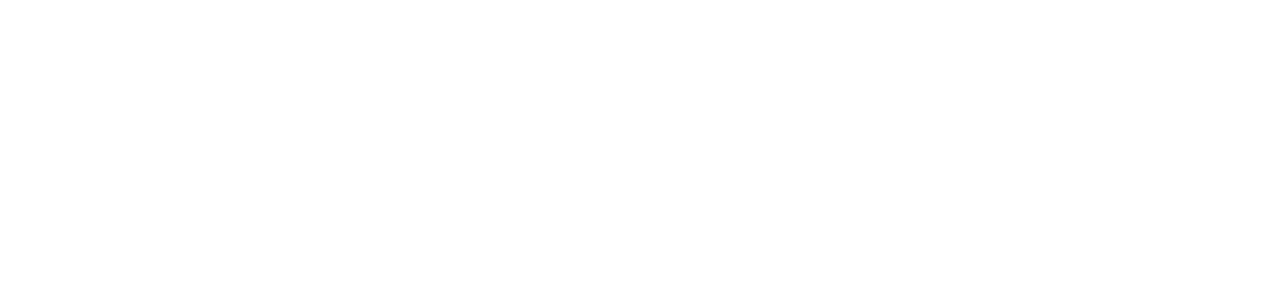
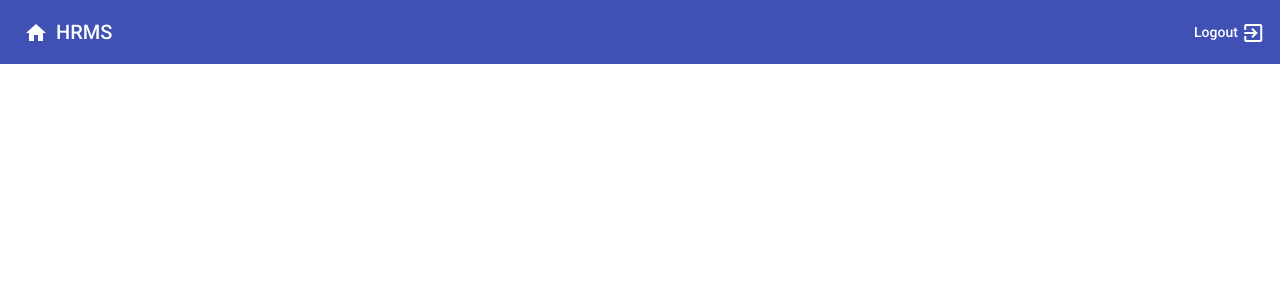
Before and after one commit to floatingBugg/HRMS-Web, an Angular app: page /inventory in a window 1280 px wide. Before the commit this address led to /. Shown: the top 300 px of the page. Built offline with nearby package versions, Linux system fonts and the light colour scheme.

Commit message:
Inventory Management System create modules and components

```diff
--- a/src/app/app-routing.module.ts
+++ b/src/app/app-routing.module.ts
@@ -5,16 +5,22 @@
 import { AuthGuard } from './guards/auth.guard';
 
 const routes: Routes = [
-  {path:'login', component:LoginComponent},
-  {path:'' , redirectTo:'/login',pathMatch:'full'},
-  {path:'home', component:HomeComponent},
-  {path:'dashboard',
-  canActivate: [AuthGuard],
-  loadChildren:()=> import('./modules/dashboard/dashboard.module').then((m) =>m.DashboardModule)}
+    { path: 'login', component: LoginComponent },
+    { path: '', redirectTo: '/login', pathMatch: 'full' },
+    { path: 'home', component: HomeComponent },
+    {
+        path: 'dashboard',
+        canActivate: [AuthGuard],
+        loadChildren: () => import('./modules/dashboard/dashboard.module').then((m) => m.DashboardModule)
+    },
+    {
+        path: 'inventory',
+        loadChildren: () => import('./modules/inventory/inventory.module').then((m) => m.InventoryModule)
+    }
 ];
 
 @NgModule({
-  imports: [RouterModule.forRoot(routes)],
-  exports: [RouterModule]
+    imports: [RouterModule.forRoot(routes)],
+    exports: [RouterModule]
 })
 export class AppRoutingModule { }
--- a/src/app/components/home/home.component.html
+++ b/src/app/components/home/home.component.html
@@ -25,7 +25,7 @@
     <p style="font-size: 14px;"><b>Recruitment Management System</b></p>
   </div>
 </div>
-<div class="card ims-container" routerLink="#"  matRipple [matRippleCentered]="centered" [matRippleDisabled]="disabled" [matRippleUnbounded]="unbounded" [matRippleRadius]="radius" [matRippleColor]="color">
+<div class="card ims-container" routerLink="/inventory"  matRipple [matRippleCentered]="centered" [matRippleDisabled]="disabled" [matRippleUnbounded]="unbounded" [matRippleRadius]="radius" [matRippleColor]="color">
   <img src="https://www.w3schools.com/howto/img_avatar.png" alt="Avatar" style="width:100%">
   <div class="container">
     <p style="font-size: 14px;"><b>Inventory Management System</b></p>
--- a/src/app/modules/dashboard/components/dashboard/dashboard.component.html
+++ b/src/app/modules/dashboard/components/dashboard/dashboard.component.html
@@ -2,10 +2,6 @@
   <mat-progress-bar mode="indeterminate" *ngIf="spinnerService.spinner$ | async"></mat-progress-bar>
 </div>
 <mat-toolbar color="primary">
-  <!-- <button mat-icon-button class="example-icon" (click)="drawer.toggle()"
-    aria-label="Menu">
-    <mat-icon>menu</mat-icon></button> -->
-
   <button routerLink="../home" mat-icon-button>
     <mat-icon>home</mat-icon>
   </button>
--- /dev/null
+++ b/src/app/modules/inventory/components/inventory/inventory.component.html
@@ -0,0 +1,13 @@
+<mat-toolbar color="primary">
+    <button routerLink="../home" mat-icon-button>
+        <mat-icon>home</mat-icon>
+    </button>
+    <span>HRMS</span>
+
+    <span class="example-spacer"></span>
+
+    <button mat-icon-button class="example-icon" (click)="logout()" aria-label="Settings">
+        Logout
+        <mat-icon>exit_to_app</mat-icon>
+    </button>
+</mat-toolbar>
--- /dev/null
+++ b/src/app/modules/inventory/components/inventory/inventory.component.scss
@@ -0,0 +1,31 @@
+.example-spacer {
+    flex: 1 1 auto;
+  }
+  .example-container {
+    width: 100%;
+    height: 100%;
+    border: 1px solid rgba(0, 0, 0, 0.5);
+  }
+
+  .example-sidenav-content {
+    display: flex;
+    height: 100%;
+    align-items: center;
+    justify-content: center;
+  }
+
+  .example-sidenav {
+    padding: 20px;
+  }
+  .user-img{
+    border-radius: 50px;
+  }
+  .example-icon{
+    margin-right: 30px;
+    margin-left: 10px;
+  }
+  .loader-container{
+    z-index: 99;
+    position: fixed;
+    width: 100%;
+  }
--- /dev/null
+++ b/src/app/modules/inventory/components/inventory/inventory.component.ts
@@ -0,0 +1,18 @@
+import { Component, OnInit } from '@angular/core';
+import { LoginService } from 'src/app/services/login.service';
+
+@Component({
+  selector: 'app-inventory',
+  templateUrl: './inventory.component.html',
+  styleUrls: ['./inventory.component.scss']
+})
+export class InventoryComponent implements OnInit {
+
+  constructor(private loginService: LoginService) { }
+
+  ngOnInit(): void {
+  }
+  logout() {
+    this.loginService.logoutUser();
+  }
+}
```
Also changed, not shown: src/app/app.module.ts (+13 -13 lines), src/app/modules/dashboard/dashboard.module.ts (+18 -18 lines), src/app/modules/inventory/inventory.module.ts (added, +25 -0 lines), 1 other file (tests, documents, lock files or other folders).
